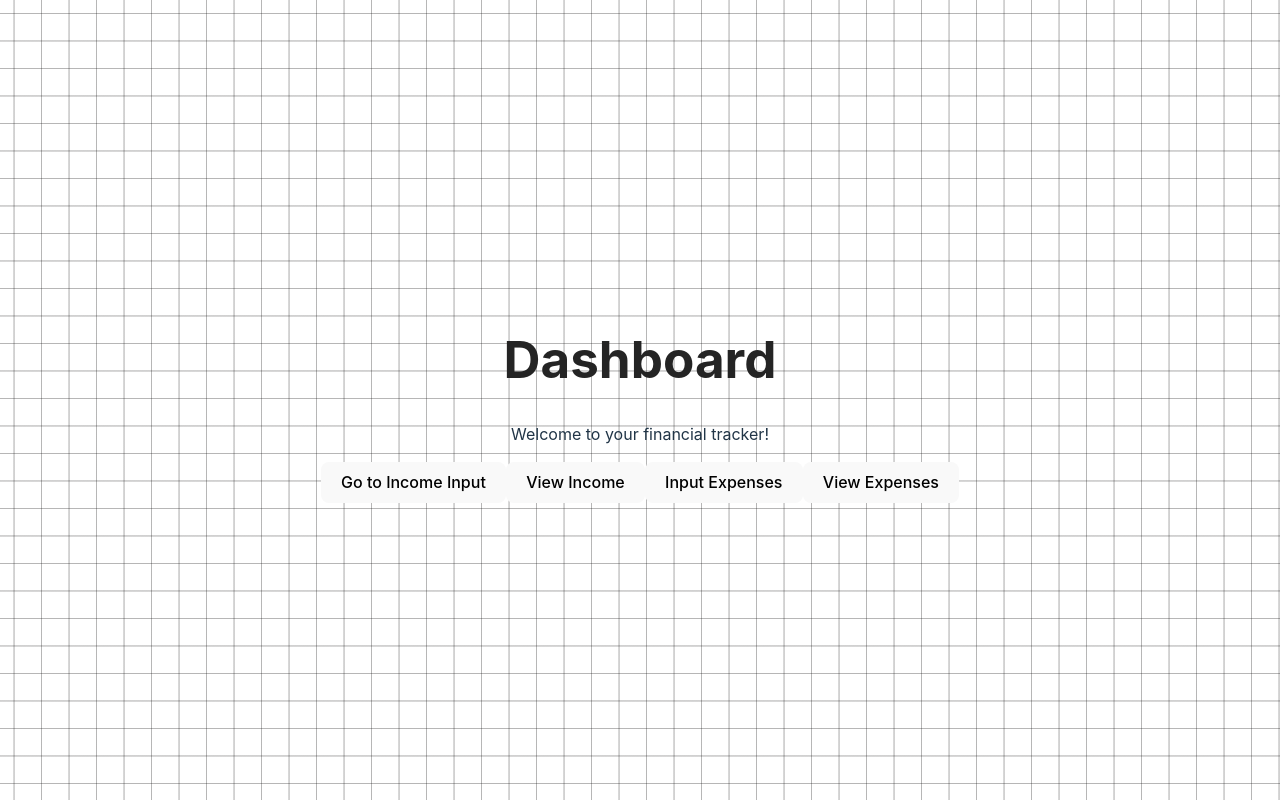
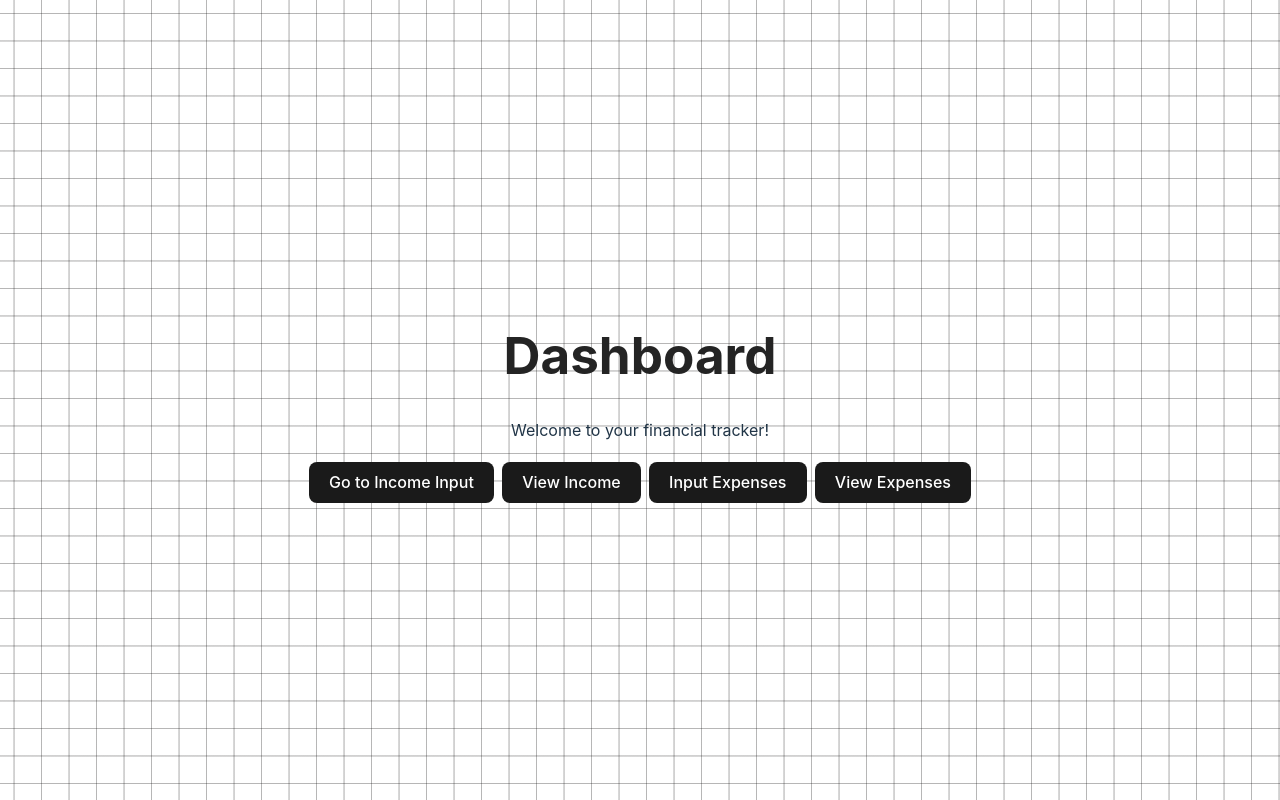
Before and after one commit to andrewvand02/BudgetMate, a React (Vite) app in the folder BudgetMate/client/: page / in a window 1280 px wide. Built offline with nearby package versions, Linux system fonts and the light colour scheme.

Commit message:
inverted button colors based on display

```diff
--- a/BudgetMate/client/src/index.css
+++ b/BudgetMate/client/src/index.css
@@ -49,9 +49,11 @@ button {
   font-size: 1em;
   font-weight: 500;
   font-family: inherit;
-  background-color: #1a1a1a;
+  background-color: #ffffff;
+  color: #1a1a1a;
   cursor: pointer;
   transition: border-color 0.25s;
+  margin: 4px;
 }
 button:hover {
   border-color: #646cff;
@@ -96,7 +98,8 @@ button:focus-visible {
     color: #747bff;
   }
   button {
-    background-color: #f9f9f9;
+    background-color: #1a1a1a;
+    color: #ffffff;
   }
   h1{
     color: #242424;
```
